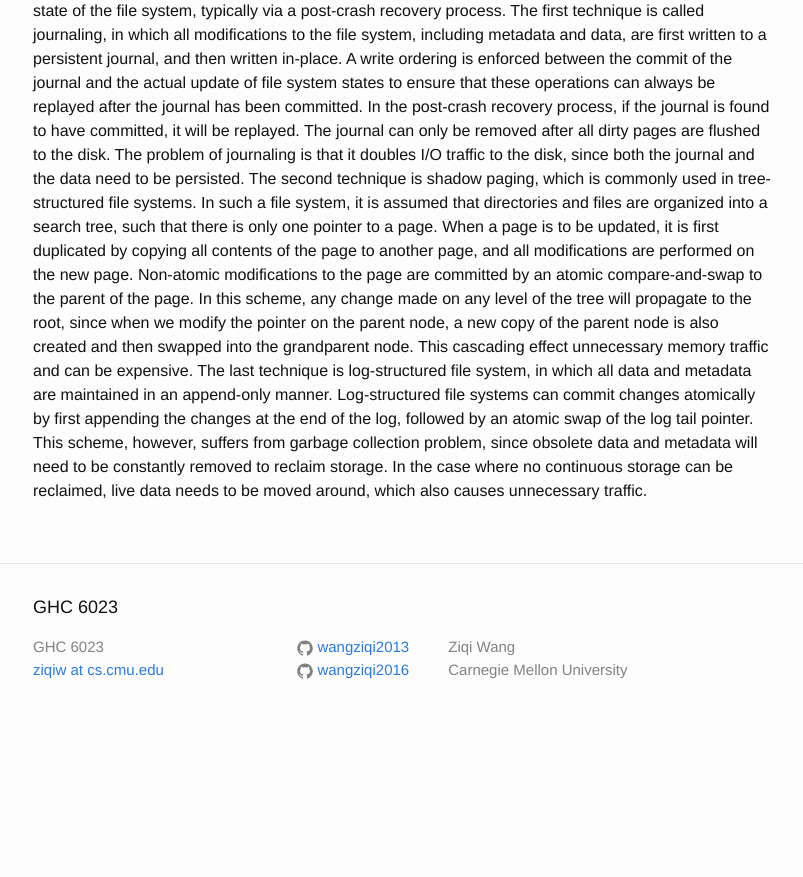
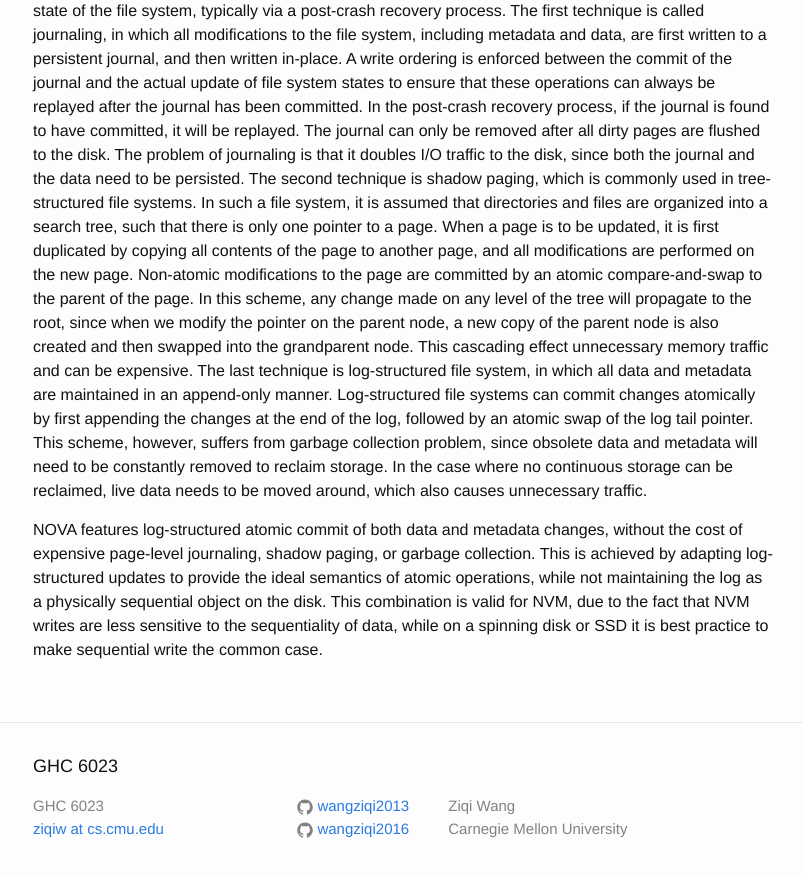
Before and after one commit to wangziqi2013/wangziqi2013.github.io, a Jekyll site: the page built from _posts/2019-10-26-nova.markdown, in a window 1280 px wide and 900 px high, scrolled down 718 px. Shown: the top 877 px of the window, without its empty margins (237-1040 px from the left). Built offline with Jekyll 4.4.1, drawn with Linux system fonts in a browser that asks for light colours; before the commit the page ends 1459 px from its top, so only the background shows below that.

Commit message:
Adding nova feature

```diff
--- a/_posts/2019-10-26-nova.markdown
+++ b/_posts/2019-10-26-nova.markdown
@@ -38,3 +38,9 @@ an append-only manner. Log-structured file systems can commit changes atomically
 end of the log, followed by an atomic swap of the log tail pointer. This scheme, however, suffers from garbage collection
 problem, since obsolete data and metadata will need to be constantly removed to reclaim storage. In the case where
 no continuous storage can be reclaimed, live data needs to be moved around, which also causes unnecessary traffic.
+
+NOVA features log-structured atomic commit of both data and metadata changes, without the cost of expensive page-level
+journaling, shadow paging, or garbage collection. This is achieved by adapting log-structured updates to provide the ideal
+semantics of atomic operations, while not maintaining the log as a physically sequential object on the disk. This
+combination is valid for NVM, due to the fact that NVM writes are less sensitive to the sequentiality of data, while
+on a spinning disk or SSD it is best practice to make sequential write the common case.
```
